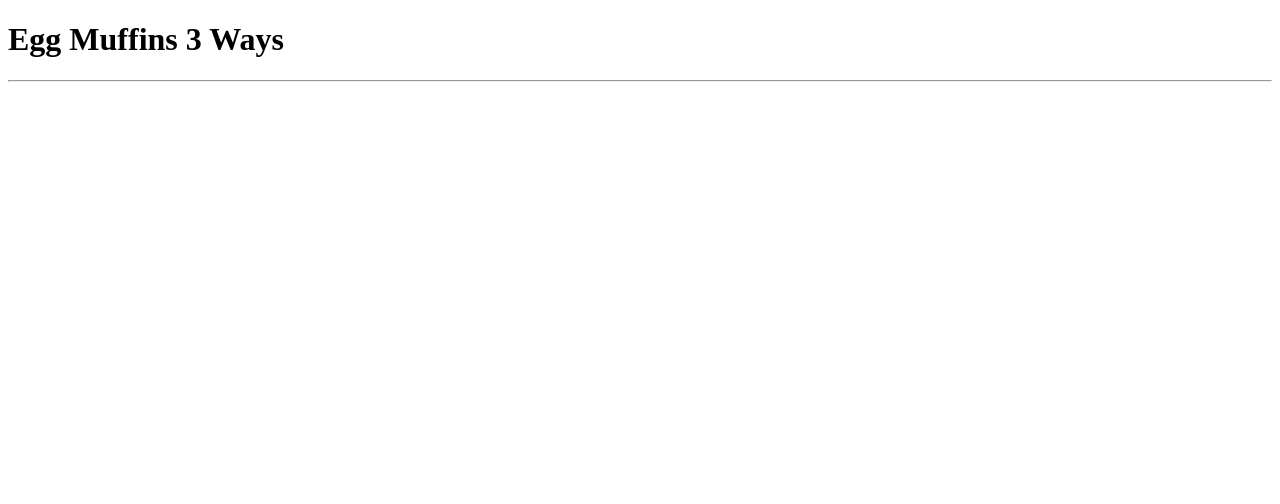
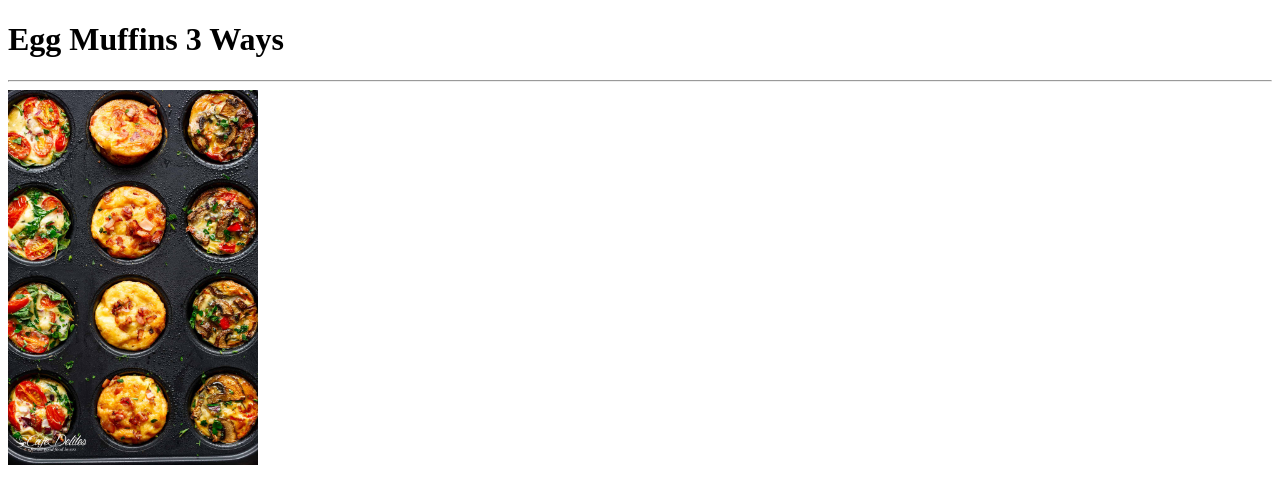
Before and after one commit to Procrastination-is-Poison/odin-recipes, a plain HTML site: page recipes/egg.html in a window 1280 px wide. Drawn offline with Linux system fonts and the light colour scheme.

Commit message:
Add egg.jpg to egg.html

```diff
--- a/recipes/egg.html
+++ b/recipes/egg.html
@@ -7,6 +7,6 @@
     <body>
         <h1>Egg Muffins 3 Ways</h1>
         <hr>
-
+        <img src="../imgs/egg.jpg" alt="tray of 12 egg muffins" width="250x250">
     </body>
 </html>
```
Also changed, not shown: imgs/egg.jpg (added).
